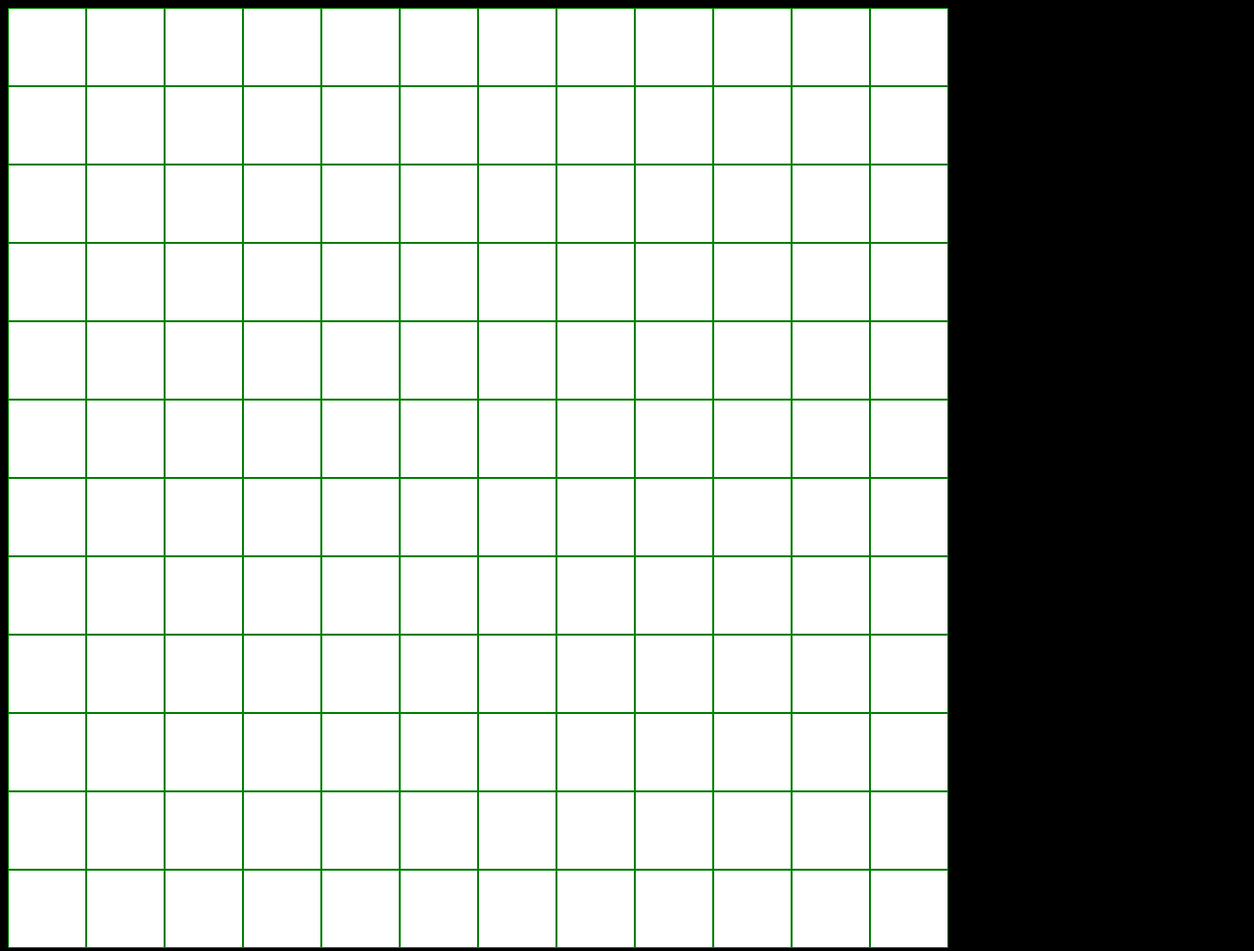
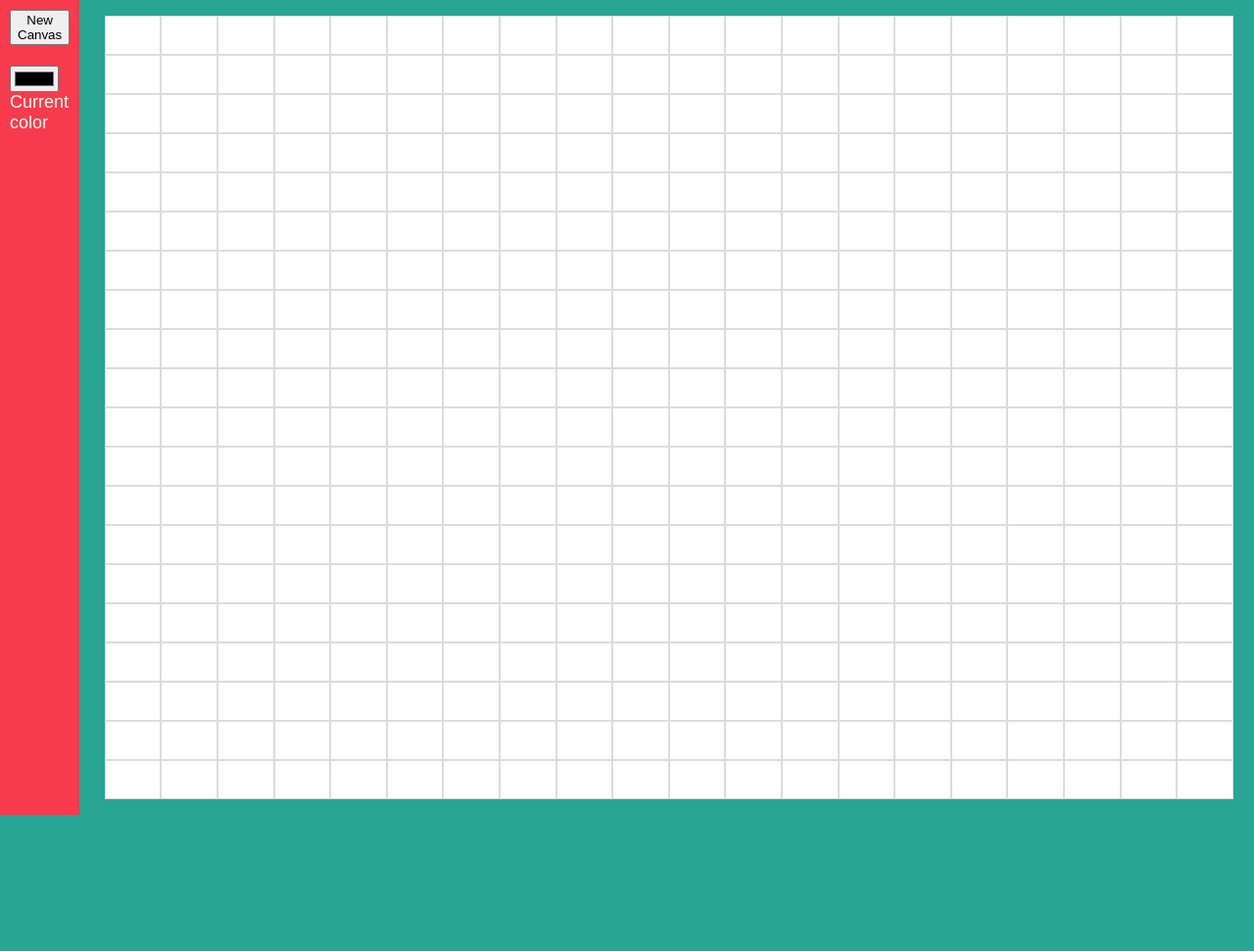
Before and after one commit to urilixo/Etch-a-Sketch, a plain HTML site: page index.html in a window 1280 px wide. Shown: the whole page at 98% size. After the commit the page ends 832 px from the top, so only its background shows below. Drawn offline with Linux system fonts and the light colour scheme.

Commit message:
Added click to draw and a basic interface

```diff
--- a/index.html
+++ b/index.html
@@ -5,7 +5,19 @@
         <link rel="stylesheet" href="style.css">
     </head>
     <body>
-        <div class="baseGrid"></div>
+        <div id="buttonsDiv">
+            <div id="colorPicker">
+                <div><button id="reset-button">New Canvas</button></div><br>
+                <input type="color" id="active-color" value="#000000">
+                    <label for="active-color">Current color</label><br>
+                <!--<input type="color" id="active-background-color" value="#ffffff">
+                    <label for="active-background-color">Background color</label><br>-->
+            </div>
+            <!--<div><button>Pencil</button></div>
+            <div><button>Eraser</button></div>
+            <div><button>b</button></div>-->
+        </div>
+            <div class="baseGrid"></div>
     </body>
     <script type='text/javascript' src="main.js"></script>
     </script>
--- a/main.js
+++ b/main.js
@@ -2,24 +2,80 @@ const mainDiv = document.querySelector(".baseGrid");
 console.log(mainDiv);
 let divArray = [];
 let identifier = 0;
+
+
+function getCurrentColor(tool){
+    if(tool == 0){
+        return document.querySelector('#active-color').value;
+    }else if(tool == 1){
+        return "#ffffff"
+        //return document.querySelector('#active-background-color').value;
+    }
+}
 
 function generateGrid(rowValue, columnValue){
     for(let row = 1; row< rowValue+1; row++){
         for(let column = 1; column<columnValue+1; column++){
             divArray[row] = document.createElement('div');
            //divArray[row].textContent = identifier;
+            divArray[row].setAttribute('draggable', 'false');
+            divArray[row].classList.add('gridDiv');
             divArray[row].style.gridColumn = column;
             divArray[row].style.gridRow = row;
-            divArray[row].style.backgroundColor = "white";
-            divArray[row].style.border = "1px solid green"
-            divArray[row].style.spacing = "1px"
-            divArray[row].addEventListener('mouseenter', e=>{
-                e.target.style.backgroundColor ="#" + Math.floor(Math.random()*16777215).toString(16);
-            });
+            divArray[row].style.backgroundColor = getCurrentColor(1);
+            divArray[row].style.border = "1px solid gainsboro"
+            divArray[row].style.spacing = "10px"
+            divArray[row].addEventListener("mousedown", drawClick);
+            divArray[row].addEventListener("mouseenter", drawHold);
+            divArray[row].addEventListener('contextmenu', e => e.preventDefault());
             mainDiv.appendChild(divArray[row]);
             identifier+=1;
         }
     }
 }
+/*This function accepts a click
 
-generateGrid(12,12)
+*/
+function drawClick(e){
+    if(e.buttons == 1){
+        e.target.style.backgroundColor = getCurrentColor(0);
+    }else if(e.button == 2){
+        e.target.style.backgroundColor = "white";
+    }
+}
+
+function drawHold(e){
+    if (e.buttons == 1){
+        e.target.style.backgroundColor = getCurrentColor(0);
+    }
+}
+function deleteGrid(){
+    while(mainDiv.firstChild){
+        mainDiv.firstChild.remove()
+    }
+}
+
+function toolbox(e){
+    if(e.target.id === "reset-button"){
+        let newSize = prompt("Select a new size for the canvas:");
+        newSize = parseInt(newSize);
+        if(newSize <= "0"){
+            alert("Value must be greater than 0");
+            return;
+        }
+        else if(isNaN(newSize)){
+            alert("Value must be a number");
+        }else{
+            console.log(typeof(newSize));
+            deleteGrid();
+            generateGrid(newSize, newSize)
+        }
+
+    }
+}
+
+
+let resetButton = document.querySelector("#reset-button");
+resetButton.addEventListener('click', toolbox);
+
+generateGrid(20,20);
--- a/style.css
+++ b/style.css
@@ -1,10 +1,50 @@
 html, body{
-    background-color: black;
+    display: grid;
+    background-color: #28a594;
+    margin: 0;
+    grid-template-areas:
+    "buttons base base base"
+    "buttons base base base"
+    "buttons base base base"
+    "buttons base base base";
+}
+#colorPicker{
+    grid-area: colorPicker;
+}
+#pencil{
+    grid-area: pencil;
+}
+#eraser{
+    grid-area: eraser;
+}
+#button{
+    grid-area:reset;
+}
+#buttonsDiv{
+    background-color: #f73b4d;
+    grid-area: buttons;
+    display: grid;
+    align-content: flex-start;
+    font-size: large;
+    color: ivory;
+    font-family: Arial, Helvetica, sans-serif;
+    padding: 10px;
+    grid-template-areas:
+    "reset"
+    "colorPicker"
 }
 .baseGrid{
-    height: 960px;
-    width: 960px;
-    background-color: blue;
+    -webkit-user-drag: none;
+    -webkit-user-select: none;
+    grid-area: base;
+    padding-left: 2vw;
+    padding-top: 2vh;
+    padding-right: 2vw;
+    padding-bottom: 2vh;
+    margin: 0;
+    height: 100vh;
+    width: 90vw;
+
     display: grid;
     align-content:stretch;
 }
```
